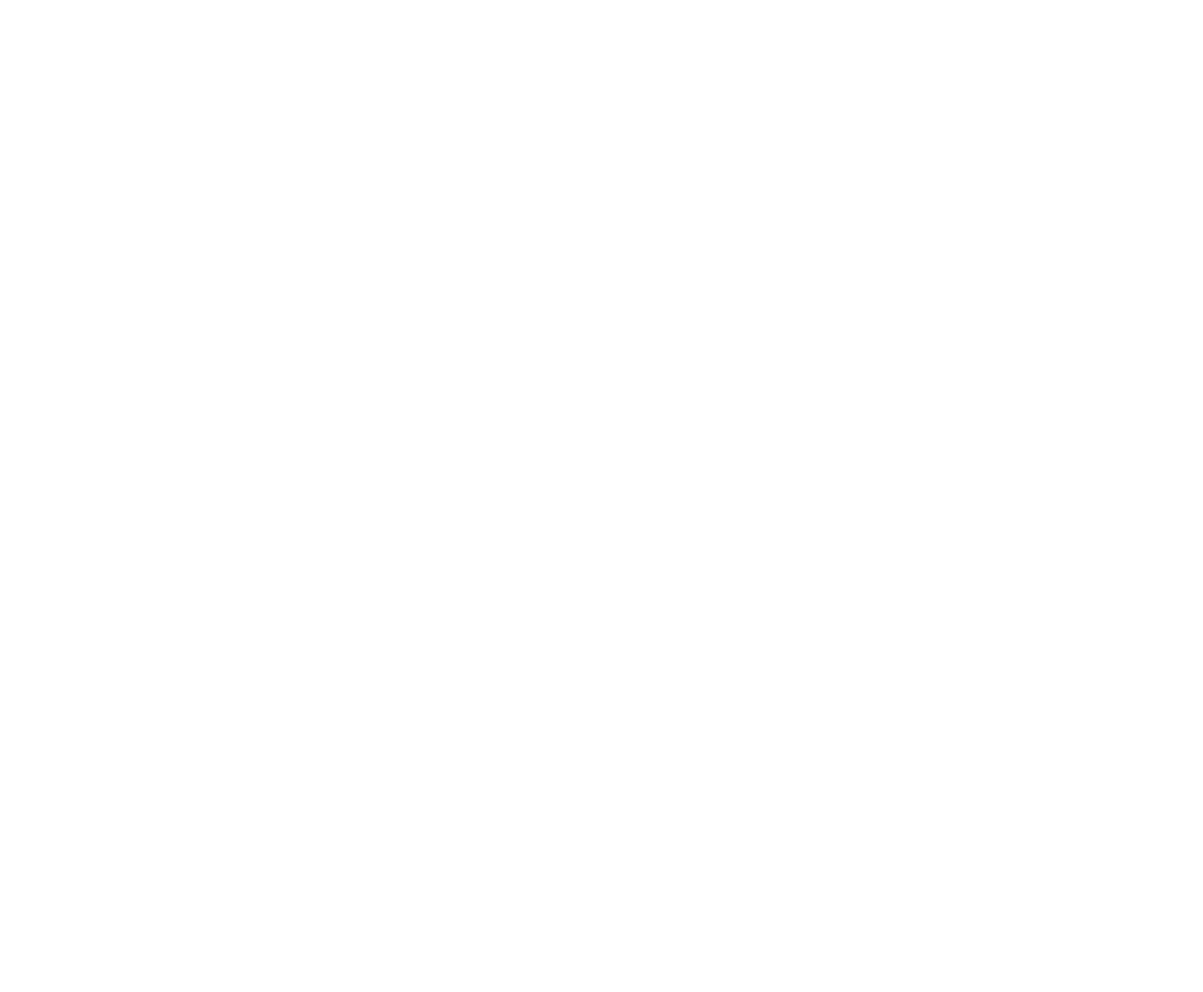
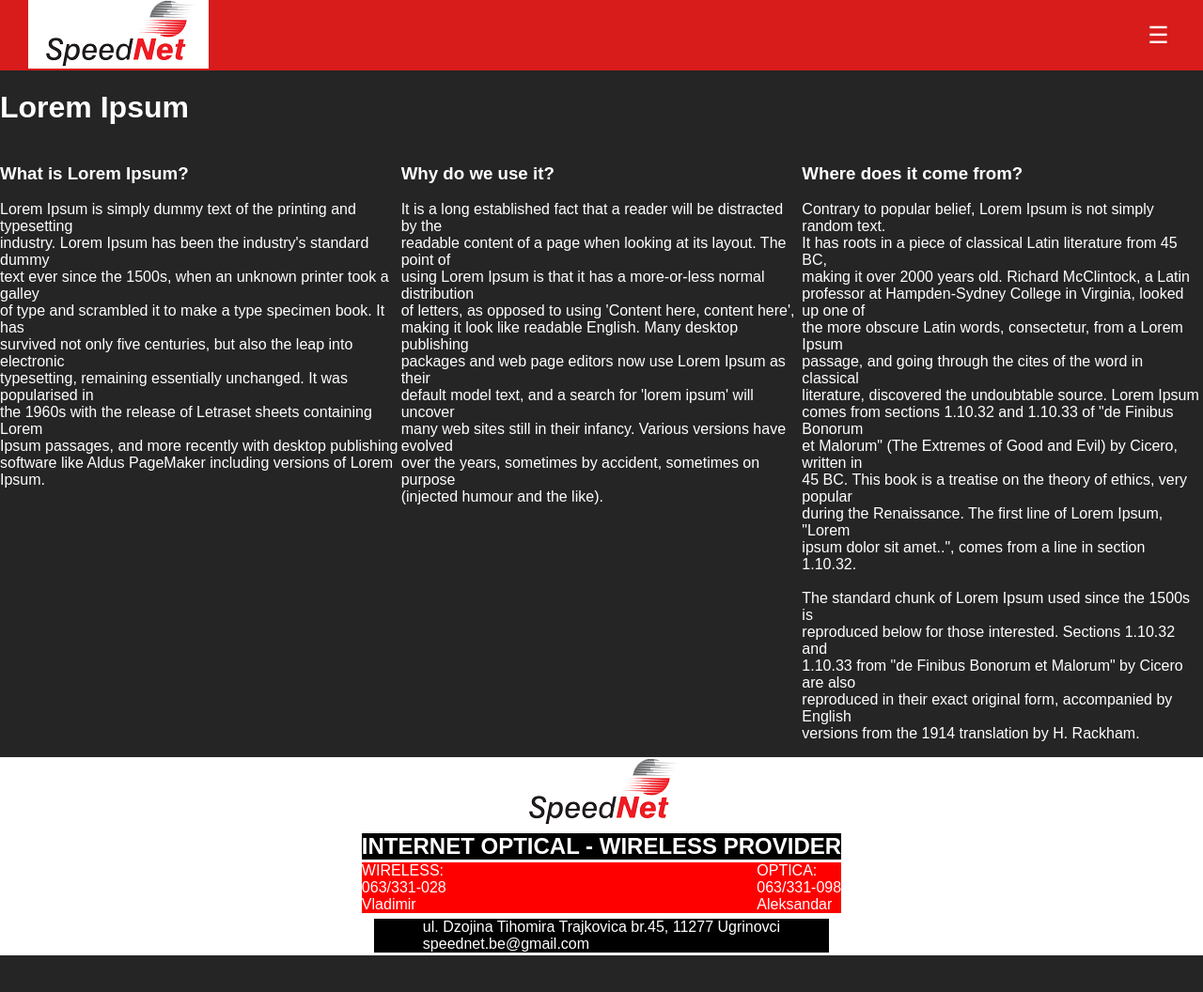
Before and after one commit to Vule001/sajtZaFirmu, a plain HTML site: page o_nama.html in a window 1280 px wide. Shown: the top 1056 px of the page at 94% size. Before the commit the page ends 800 px from the top, so only its background shows below. Drawn offline with Linux system fonts and the light colour scheme.

Commit message:
Add files via upload

```diff
--- /dev/null
+++ b/HeaderFooter.css
@@ -0,0 +1,112 @@
+/* HEADER ----- STILOVI*/
+/*--------------------------------------------------------------------------*/
+header {
+    display: flex;
+    justify-content: space-between;
+    align-items: center;
+    background-color: rgb(216, 27, 27);
+    padding-left: 30px;
+    padding-right: 30px;
+    height: 75px;
+}
+
+.hamburger-btn {
+    font-size: 25px;
+    border: 0;
+    display: inline;
+    cursor: pointer;
+    height: 35px;
+    width: 35px;
+    background-color: rgb(216, 27, 27);
+    color: white;
+    border-radius: 5px;
+
+
+}
+.hamburger-btn:hover{
+    background-color: white;
+    color: rgb(216, 27, 27);
+    transition: 0.2s;
+}
+
+nav {
+    display: none;
+    background-color: rgb(216, 27, 27);
+    overflow: hidden;
+    animation: fadeIn 0.5s ease-in-out;
+}
+
+@keyframes fadeIn {
+    from {
+        opacity: 0;
+    }
+    to {
+        opacity: 1;
+    }
+}
+
+nav a {
+    float: left;
+    display: block;
+    color: white;
+    text-align: center;
+    padding: 14px 16px;
+    text-decoration: none;
+}
+
+nav a:hover {
+    background-color: white;
+    color: black;
+    transition: 0.3s;
+}
+
+.navigacija{
+    display: flex;
+    flex-direction: row;
+    justify-content: space-between;
+}
+
+/* FOOTER ----- STILOVI*/
+/* -------------------------------------------------------------------------*/
+footer{
+    display: flex;
+    flex-direction: column;
+    flex-wrap: wrap;
+    justify-content: right;
+    align-items: center;
+    position: static;
+    bottom: 0px;
+    left: 0px;
+    right: 0px;
+    background-color: white;
+
+}
+.futerSlika{
+    background-color: white;
+    margin: 0px;
+}
+.futerTekst1{
+    color: white;
+    margin: 0px;
+}
+.naslov{
+    background-color: black;
+    margin: 3px;
+}
+.kontakt{
+    display: flex;
+    flex-direction: row;
+    justify-content: space-between;
+    align-items: center;
+    background-color: red;
+    margin: 3px;
+}
+.adresaInfo{
+    color: white;
+    background-color: black;
+    font-size: medium;
+    font-weight: 200px;
+    margin: 3px;
+    padding-left: 52px;
+    padding-right: 52px;
+}
--- /dev/null
+++ b/HomePageContent.css
@@ -0,0 +1,76 @@
+.sadrzaj{
+    display: flex;
+    flex-direction: column;
+    flex-wrap: wrap;
+    color: white;
+}
+.prviDeo{
+    display: flex;
+    flex-direction: row;
+    justify-content: space-between;
+    align-items: center;
+    margin: 30px;
+}
+.slika1{
+    display: flex;
+    flex: 1;
+
+}
+.tekst1{
+    display: flex;
+    flex-direction: column;
+    flex: 1;
+}
+h1{
+    text-align: center;
+    font-weight: bolder;
+
+
+}
+p{
+    text-align: center;
+    font-size: large;
+    font-weight: bold;
+}
+
+.drugiDeo{
+    display: flex;
+    flex-direction: row;
+    justify-content: space-between;
+    align-items: center;
+    margin: 30px;
+}
+.slika2{
+    display: flex;
+    flex: 1;
+    align-items: center;
+    justify-content: center;
+
+}
+.tekst2{
+    display: flex;
+    flex-direction: column;
+    flex: 1;
+}
+.treciDeo{
+    display: flex;
+    flex-direction: row;
+    justify-content: space-between;
+    align-items: center;
+    margin: 30px;
+}
+.slika3{
+    display: flex;
+    flex: 1;
+
+
+}
+.iptvSlika{
+    width: 700px;
+}
+.tekst3{
+    display: flex;
+    flex-direction: column;
+    flex: 1;
+
+}
--- a/index.html
+++ b/index.html
@@ -4,7 +4,9 @@
     <meta charset="UTF-8">
     <meta name="viewport" content="width=device-width, initial-scale=1.0">
     <title>SpeedNet</title>
-
+    <link href="https://cdn.jsdelivr.net/npm/bootstrap@5.3.2/dist/css/bootstrap.min.css" rel="stylesheet" integrity="sha384-T3c6CoIi6uLrA9TneNEoa7RxnatzjcDSCmG1MXxSR1GAsXEV/Dwwykc2MPK8M2HN" crossorigin="anonymous">
+    <link rel="stylesheet" href="HeaderFooter.css">
+    <link rel="stylesheet" href="HomePageContent.css">
     <style>
         body {
             font-family: Arial, sans-serif;
@@ -14,173 +16,7 @@
             padding-bottom: 500px;
         }
 
-        header {
-            display: flex;
-            justify-content: space-between;
-            align-items: center;
-            background-color: rgb(216, 27, 27);
-            padding-left: 30px;
-            padding-right: 30px;
-            height: 75px;
-        }
 
-        .hamburger-btn {
-            font-size: 25px;
-            border: 0;
-            display: inline;
-            cursor: pointer;
-            height: 35px;
-            width: 35px;
-            background-color: rgb(216, 27, 27);
-            color: white;
-            border-radius: 5px;
-
-
-        }
-        .hamburger-btn:hover{
-            background-color: white;
-            color: rgb(216, 27, 27);
-            transition: 0.2s;
-        }
-
-        nav {
-            display: none;
-            background-color: rgb(216, 27, 27);
-            overflow: hidden;
-            animation: fadeIn 0.5s ease-in-out;
-        }
-
-        @keyframes fadeIn {
-            from {
-                opacity: 0;
-            }
-            to {
-                opacity: 1;
-            }
-        }
-
-        nav a {
-            float: left;
-            display: block;
-            color: white;
-            text-align: center;
-            padding: 14px 16px;
-            text-decoration: none;
-        }
-
-        nav a:hover {
-            background-color: white;
-            color: black;
-            transition: 0.3s;
-        }
-
-        .navigacija{
-            display: flex;
-            flex-direction: row;
-            justify-content: space-between;
-        }
-
-        .sadrzaj{
-            display: flex;
-            flex-direction: column;
-            flex-wrap: wrap;
-        }
-        .prviDeo{
-            display: flex;
-            flex-direction: row;
-            justify-content: space-between;
-            align-items: center;
-            margin: 30px;
-        }
-        .slika1{
-            display: flex;
-
-        }
-        .tekst1{
-            display: flex;
-            flex-direction: column;
-        }
-        h1{
-            text-align: center;
-            font-weight: bolder;
-
-
-        }
-        p{
-            text-align: center;
-            font-size: large;
-            font-weight: bold;
-        }
-
-        .drugiDeo{
-            display: flex;
-            flex-direction: row;
-            justify-content: space-between;
-            align-items: center;
-            margin: 30px;
-        }
-        .slika2{
-            display: flex;
-
-        }
-        .tekst2{
-            display: flex;
-            flex-direction: column;
-        }
-        .treciDeo{
-            display: flex;
-            flex-direction: row;
-            justify-content: space-between;
-            align-items: center;
-            margin: 30px;
-        }
-        .slika3{
-            display: flex;
-
-        }
-        .iptvSlika{
-            width: 700px;
-        }
-        .tekst3{
-            display: flex;
-            flex-direction: column;
-
-        }
-
-
-        footer{
-            display: flex;
-            flex-direction: column;
-            flex-wrap: wrap;
-            justify-content: right;
-            align-items: center;
-            position: static;
-            bottom: 0px;
-            left: 0px;
-            right: 0px;
-            background-color: white;
-
-        }
-        .futerSlika{
-            background-color: white;
-        }
-        .futerTekst1{
-            color: white;
-        }
-        .naslov{
-            background-color: black;
-        }
-        .kontakt{
-            display: flex;
-            flex-direction: row;
-            justify-content: space-between;
-            align-items: center;
-            background-color: red;
-        }
-        .adresaInfo{
-            color: white;
-            background-color: black;
-        }
 
 
     </style>
@@ -188,7 +24,9 @@
 <body>
     <header class="header">
         <div class="logo">
-            <img src="speednet1.png" alt="speedNetSlika">
+            <a href="index.html">
+                <img src="speednet1.png" alt="speedNetSlika">
+            </a>
         </div>
 
         <div class="sredina">
@@ -206,7 +44,7 @@
     <nav id="dropdownNav">
         <a href="index.html">POCETNA</a>
         <a href="o_nama.html">O NAMA</a>
-        <a href="#services">USLUGE</a>
+        <a href="usluge.html">USLUGE</a>
         <a href="#contact">KONTAKT</a>
     </nav>
 
@@ -220,7 +58,7 @@
                 <p>
                     Zelite brz internet bilo gde. Onda ste na pravom mestu. <br>
                     Uvodimo vam bezicni internet brzine do 50Mb/s vec od <br>
-                    1500 dinara mesecno.
+                    1500 dinara mesecno
                 </p>
             </div>
         </div>
@@ -230,11 +68,11 @@
                 <h1>OPTIC NET</h1>
                 <p>
                     Internet svetlosne brzine u vasem domu. <br> Uvodimo vam
-                    opticki internet brzine 150/50Mb/s vec od 1500 dinara mesecno.
+                    opticki internet brzine 150/50Mb/s vec od 1500 dinara mesecno
                 </p>
             </div>
             <div class="slika2">
-                <img src="optica.png" alt="optica">
+                <img src="optica1.jpg" alt="optica">
             </div>
         </div>
 
@@ -303,5 +141,6 @@
           }
         }
       </script>
+      <script src="https://cdn.jsdelivr.net/npm/bootstrap@5.3.2/dist/js/bootstrap.bundle.min.js" integrity="sha384-C6RzsynM9kWDrMNeT87bh95OGNyZPhcTNXj1NW7RuBCsyN/o0jlpcV8Qyq46cDfL" crossorigin="anonymous"></script>
 </body>
 </html>
--- a/o_nama.html
+++ b/o_nama.html
@@ -0,0 +1,191 @@
+<!DOCTYPE html>
+<html lang="en">
+<head>
+    <meta charset="UTF-8">
+    <meta name="viewport" content="width=device-width, initial-scale=1.0">
+    <title>O nama</title>
+    <link rel="stylesheet" href="HeaderFooter.css">
+    <link rel="stylesheet" href="o_namaContent.css">
+    <style>
+        body {
+        font-family: Arial, sans-serif;
+        margin: 0;
+        padding: 0;
+        background-color: #252525;
+        padding-bottom: 500px;
+        }
+
+
+
+
+        .sadrzaj{
+            display: flex;
+            flex-direction: column;
+            color: white;
+
+        }
+        .tekst{
+            display: flex;
+            flex-direction: row;
+            flex: 1;
+        }
+        .prviDeo{
+            flex: 1;
+        }
+        .drugiDeo{
+            flex: 1;
+        }
+        .treciDeo{
+            flex: 1;
+        }
+
+
+
+
+    </style>
+
+</head>
+<body>
+    <header class="header">
+        <div class="logo">
+            <a href="index.html">
+                <img src="speednet1.png" alt="speedNetSlika">
+            </a>
+        </div>
+
+        <div class="sredina">
+
+        </div>
+
+        <div class="dugme">
+            <button class=" hamburger-btn" onclick="toggleNav()">
+                ☰
+            </button>
+        </div>
+    </header>
+
+
+    <nav id="dropdownNav">
+        <a href="index.html">POCETNA</a>
+        <a href="o_nama.html">O NAMA</a>
+        <a href="usluge.html">USLUGE</a>
+        <a href="#contact">KONTAKT</a>
+    </nav>
+
+    <main class="sadrzaj">
+        <h1 class="glavniNaslov">
+            Lorem Ipsum
+        </h1>
+        <div class="tekst">
+            <div class="prviDeo">
+            <h3 class="prviNaslov">
+            What is Lorem Ipsum?
+            </h3>
+            <p class="prviParagraf">
+                Lorem Ipsum is simply dummy text of the printing and typesetting <br>
+                industry. Lorem Ipsum has been the industry's standard dummy <br>
+                text ever since the 1500s, when an unknown printer took a galley <br>
+                of type and scrambled it to make a type specimen book. It has <br>
+                survived not only five centuries, but also the leap into electronic <br>
+                typesetting, remaining essentially unchanged. It was popularised in <br>
+                the 1960s with the release of Letraset sheets containing Lorem <br>
+                Ipsum passages, and more recently with desktop publishing <br>
+                software like Aldus PageMaker including versions of Lorem Ipsum.
+            </p>
+            </div>
+
+            <div class="drugiDeo">
+                <h3 class="drugiNaslov">
+                Why do we use it?
+                </h3>
+                <p class="drugiParagraf">
+                    It is a long established fact that a reader will be distracted by the <br>
+                    readable content of a page when looking at its layout. The point of <br>
+                    using Lorem Ipsum is that it has a more-or-less normal distribution <br>
+                    of letters, as opposed to using 'Content here, content here', <br>
+                    making it look like readable English. Many desktop publishing <br>
+                    packages and web page editors now use Lorem Ipsum as their <br>
+                    default model text, and a search for 'lorem ipsum' will uncover <br>
+                    many web sites still in their infancy. Various versions have evolved <br>
+                    over the years, sometimes by accident, sometimes on purpose <br>
+                    (injected humour and the like).
+                </p>
+
+            </div>
+
+            <div class="treciDeo">
+                <h3 class="treciNaslov">
+                    Where does it come from?
+                </h3>
+                <p class="treciParagraf">
+                    Contrary to popular belief, Lorem Ipsum is not simply random text. <br>
+                    It has roots in a piece of classical Latin literature from 45 BC, <br>
+                    making it over 2000 years old. Richard McClintock, a Latin <br>
+                    professor at Hampden-Sydney College in Virginia, looked up one of <br>
+                    the more obscure Latin words, consectetur, from a Lorem Ipsum <br>
+                    passage, and going through the cites of the word in classical <br>
+                    literature, discovered the undoubtable source. Lorem Ipsum <br>
+                    comes from sections 1.10.32 and 1.10.33 of "de Finibus Bonorum <br>
+                    et Malorum" (The Extremes of Good and Evil) by Cicero, written in <br>
+                    45 BC. This book is a treatise on the theory of ethics, very popular <br>
+                    during the Renaissance. The first line of Lorem Ipsum, "Lorem <br>
+                    ipsum dolor sit amet..", comes from a line in section 1.10.32. <br> <br>
+
+                    The standard chunk of Lorem Ipsum used since the 1500s is <br>
+                    reproduced below for those interested. Sections 1.10.32 and <br>
+                    1.10.33 from "de Finibus Bonorum et Malorum" by Cicero are also <br>
+                    reproduced in their exact original form, accompanied by English <br>
+                    versions from the 1914 translation by H. Rackham.
+                </p>
+
+            </div>
+        </div>
+
+
+    </main>
+
+    <footer>
+
+        <div class="futerSlika">
+            <img src="speednet1.png" alt="logo">
+        </div>
+
+        <div class="futerTekst1">
+            <h2 class="naslov">INTERNET OPTICAL - WIRELESS PROVIDER</h2>
+            <div class="kontakt">
+                <div class="wirelessInfo">
+                    WIRELESS: <br>
+                    063/331-028 <br>
+                    Vladimir
+                </div>
+
+                <div class="opticaInfo">
+                    OPTICA: <br>
+                    063/331-098 <br>
+                    Aleksandar
+
+                </div>
+            </div>
+        </div>
+
+        <div class="adresa">
+            <p class="adresaInfo">
+                ul. Dzojina Tihomira Trajkovica br.45, 11277 Ugrinovci <br>
+                speednet.be@gmail.com
+            </p>
+
+        </div>
+    </footer>
+    <script>
+        function toggleNav() {
+          var nav = document.getElementById('dropdownNav');
+          if (nav.style.display === 'block') {
+            nav.style.display = 'none';
+          } else {
+            nav.style.display = 'block'
+
+          }
+        }
+      </script>
+</body>
+</html>
--- /dev/null
+++ b/o_namaContent.css
@@ -0,0 +1,20 @@
+.sadrzaj{
+    display: flex;
+    flex-direction: column;
+    color: white;
+
+}
+.tekst{
+    display: flex;
+    flex-direction: row;
+    flex: 1;
+}
+.prviDeo{
+    flex: 1;
+}
+.drugiDeo{
+    flex: 1;
+}
+.treciDeo{
+    flex: 1;
+}
```
Also changed, not shown: usluge.html (+102 -0 lines), optica1.jpg (added), uslugeContent.css (added).
